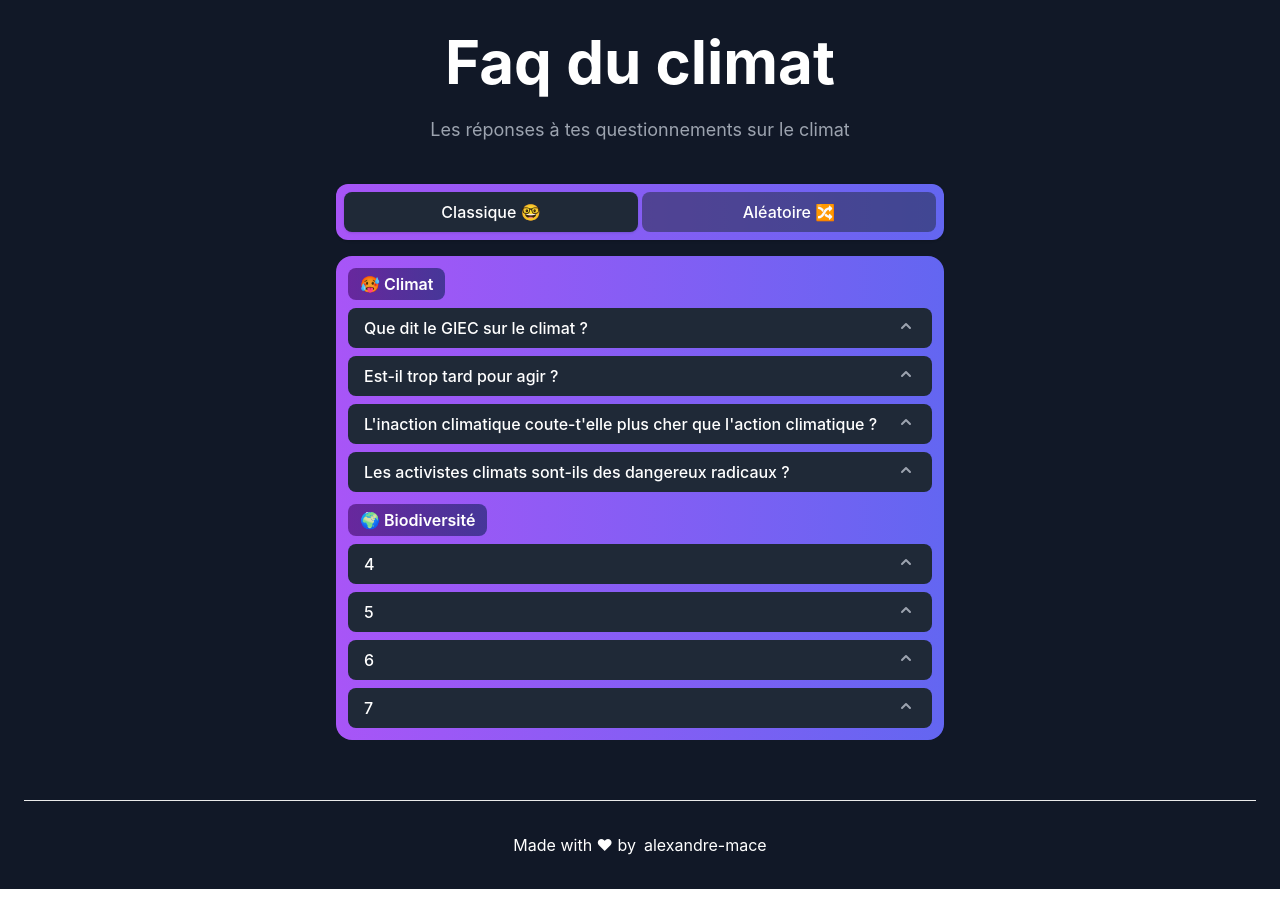
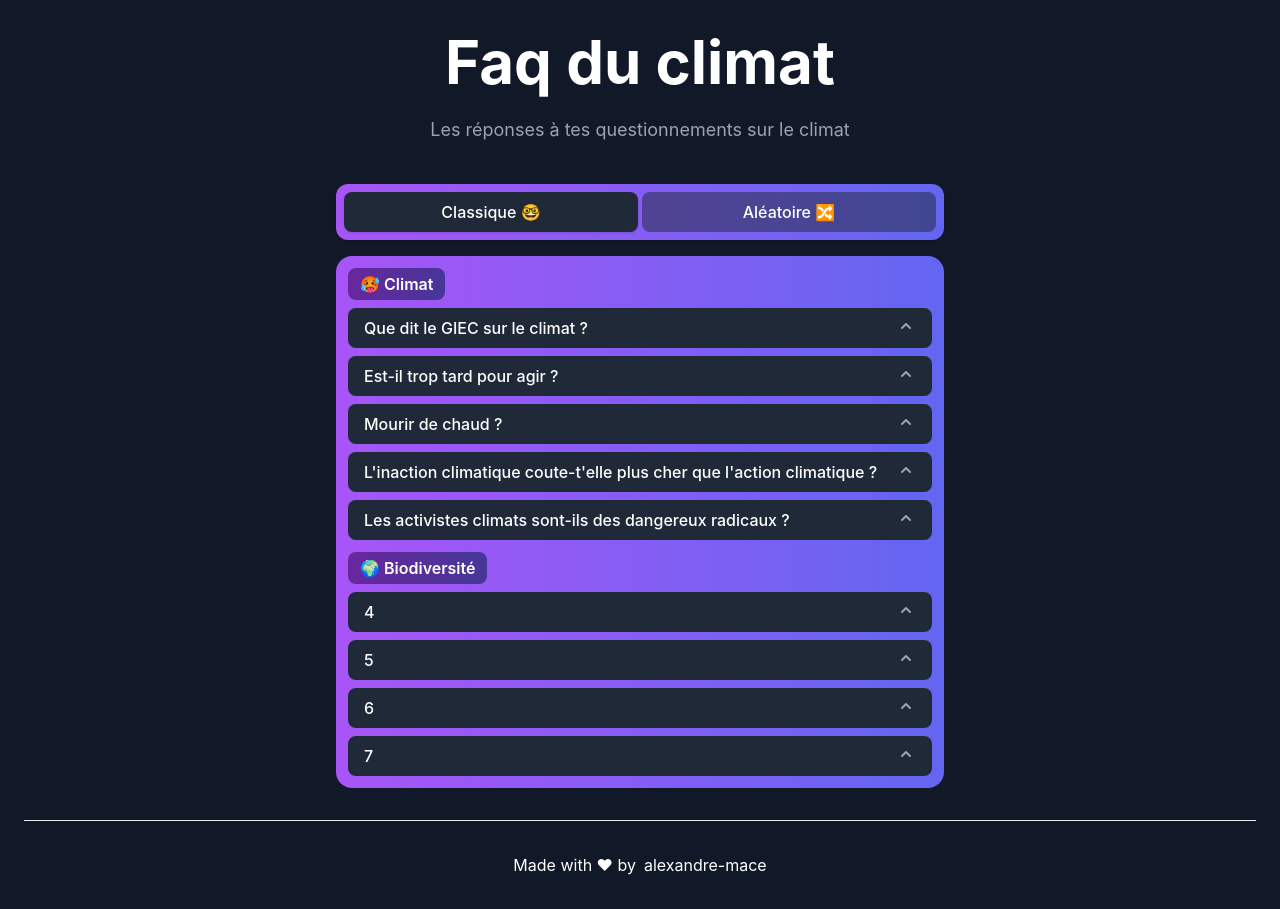
Before and after one commit to alexandre-mace/faqduclimat, a Next.js app: page / in a window 1280 px wide. Built offline with nearby package versions, Linux system fonts and the light colour scheme.

Commit message:
Update questions.js

```diff
--- a/data/questions.js
+++ b/data/questions.js
@@ -30,6 +30,21 @@ const questions = [
             'https://www.carbonbrief.org/explainer-will-global-warming-stop-as-soon-as-net-zero-emissions-are-reached/',
             'https://bonpote.com/existe-t-il-vraiment-une-inertie-climatique-de-20-ans/',
             'https://www.novethic.fr/actualite/environnement/climat/isr-rse/science-meme-avec-un-rechauffement-limite-a-2-c-la-fonte-des-glaces-pourrait-etre-irreversible-et-entrainer-une-montee-des-oceans-catastrophique-146591.html'
+        ]
+    },
+    {
+        title: "Mourir de chaud ?",
+        category: categories.one,
+        answer:
+        "- Le mélange de chaleur et d’humidité est à un certain seuil insupportable pour l’humain et même en excellente santé, cela peut être mortel en seulement quelques heures. Dans un monde plus chaud, le stress thermique humide peut se produire pendant des mois et dans plusieurs régions du monde, y compris dans les régions densément peuplées. \n" +
+        "- Les conséquences sont très inégalitaires et sans adaptation ni réduction importante et rapide de nos émissions de GES, la fréquence avec laquelle le seuil limite du thermomètre humide sera atteint voire dépassé sera de plus en plus importante. \n" +
+        "- La valeur d’un thermomètre humide de 35°C est souvent présentée comme létale. Mais cette valeur est théorique, et les dernières études (avec résultats empiriques) montrent que cette valeur serait plutôt autour de 31°C. \n",
+
+        sources: [
+            '[https://bonpote.com/mourir-de-chaud-a-quel-degre-la-temperature-devient-elle-mortelle/](https://bonpote.com/mourir-de-chaud-a-quel-degre-la-temperature-devient-elle-mortelle/)',
+            '[Actual and simulated weather data to evaluate wet bulb globe temperature and heat index as alerts for occupational heat-related illness](https://www.tandfonline.com/doi/abs/10.1080/15459624.2018.1532574)',
+            '[Trend analysis of Humidex as a heat discomfort index using Mann-Kendall and Sen’s slope estimator statistical tests](https://ehemj.com/article-1-950-fa.pdf)',
+            '[https://www.omnicalculator.com/physics/wet-bulb#what-is-the-wet-bulb-temperature](https://www.omnicalculator.com/physics/wet-bulb#what-is-the-wet-bulb-temperature)',
         ]
     },
     {
```
